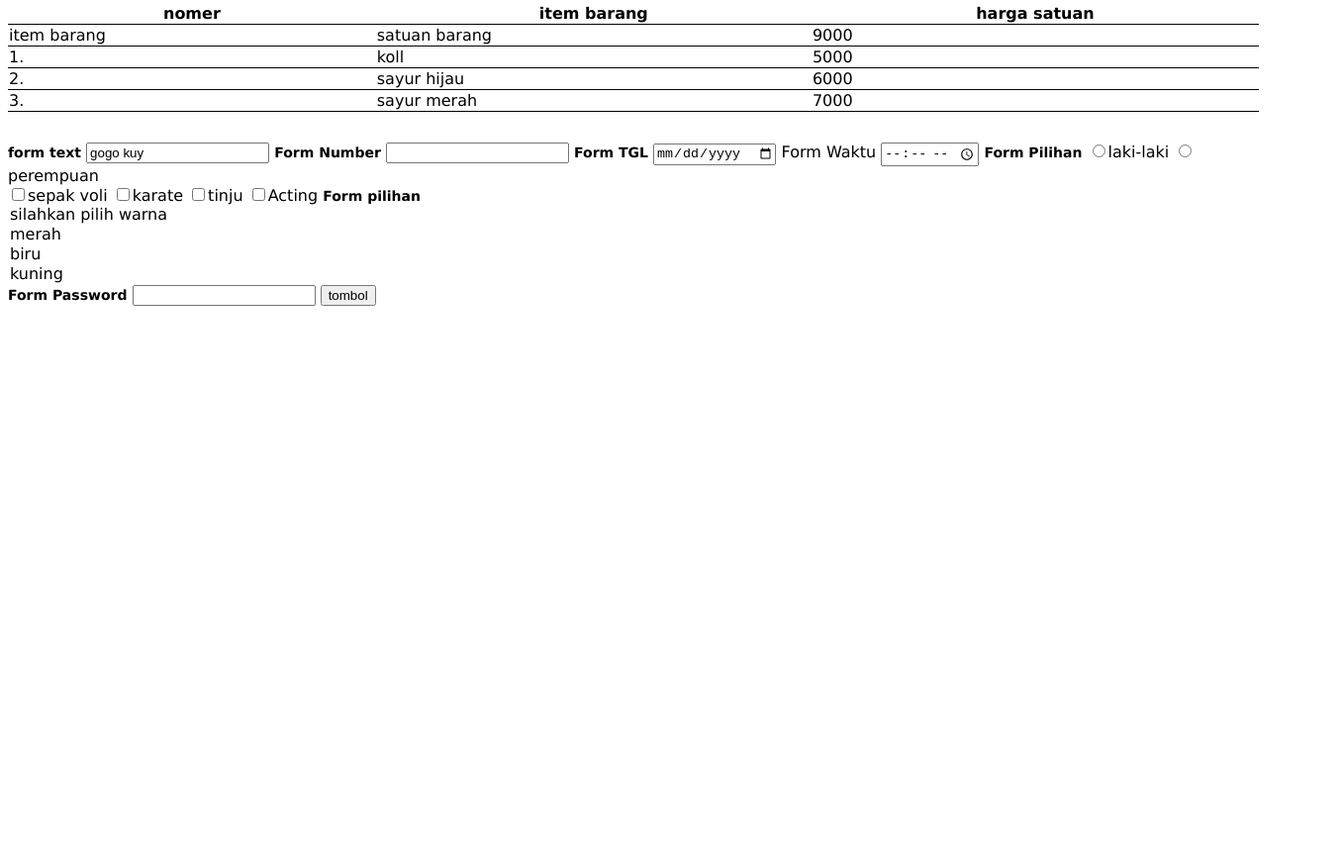
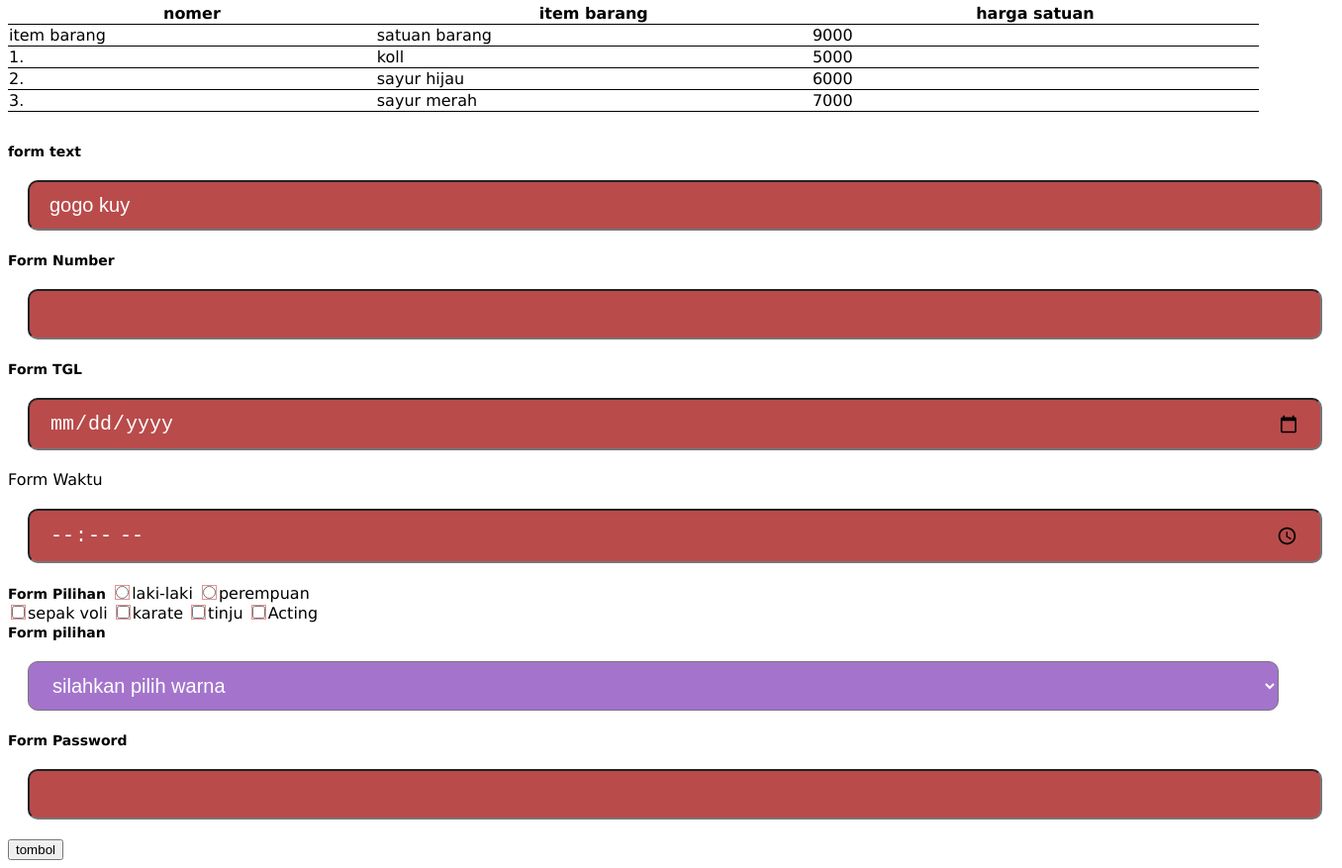
Before and after one commit to guntur2006/latihan0001, a plain HTML site: page index.html in a window 1280 px wide. Shown: the part 896-1773 px from the top of the page at 99% size, 1356 px wide, since content can reach past the window. Before the commit the page ends 1213 px from the top, so only its background shows below. Drawn offline with Linux system fonts and the light colour scheme.

Commit message:
css form

```diff
--- a/index.html
+++ b/index.html
@@ -7,6 +7,28 @@
   <link href='/style.css' rel='stylesheet'>
   <style>
     label{font-size: 14px ;font-weight: bold;}
+    input[type="text"],input[type=number],input[type=date],input[type=time],input[type=password]{
+      width: 100%;
+      padding: 12px 20px;
+      border-radius: 10px;
+      margin: 20px;
+      color: rgb(255, 255, 255);
+      background-color: rgb(185, 75, 75);
+      font-size: 20px;
+    }
+    select{
+      width: 100%;
+      padding: 12px 20px;
+      border-radius: 10px;
+      margin: 20px;
+      color: rgb(255, 255, 255);
+      background-color: rgb(164, 116, 204);
+      font-size: 20px;
+
+    }
+    input[type=checkbox],input[type=radio]{
+      outline: 1px solid #be1e1e79
+    }
 
     h1{color: aqua ;text-shadow: 2px 2px black;}
     h2{color: rgb(39, 39, 167);font-family: Verdana, Geneva, Tahoma, sans-serif;}
@@ -98,10 +120,13 @@ tr:hover{
   <input type="text" name="Txalamat" value="gogo kuy"id="txalamat"class="txalamat">
    <label>Form Number</label>
    <input type="number">
+   <br>
    <label>Form TGL</label>
    <input type="date">
+   <br>
    <labal>Form Waktu</labal>
    <input type="time">
+   <br>
    <label>Form Pilihan</label>
    <input type="radio" name="JNSK">laki-laki
    <input type="radio" name="JNSK">perempuan
@@ -110,16 +135,19 @@ tr:hover{
    <input type="checkbox">karate
    <input type="checkbox">tinju
    <input type="checkbox">Acting
+   <br>
    <label>Form pilihan</label>
-   <selec>
+   <select>
     <option> silahkan pilih warna</option>
     <option>merah</option>
     <option>biru</option>
     <option>kuning</option>
+  </select>
+  <br>
     <label>Form Password</label>
     <input type="password"name="txpass">
 <input type="submit" value="tombol">
-   </selec>
+
  </form>
 
 
```
